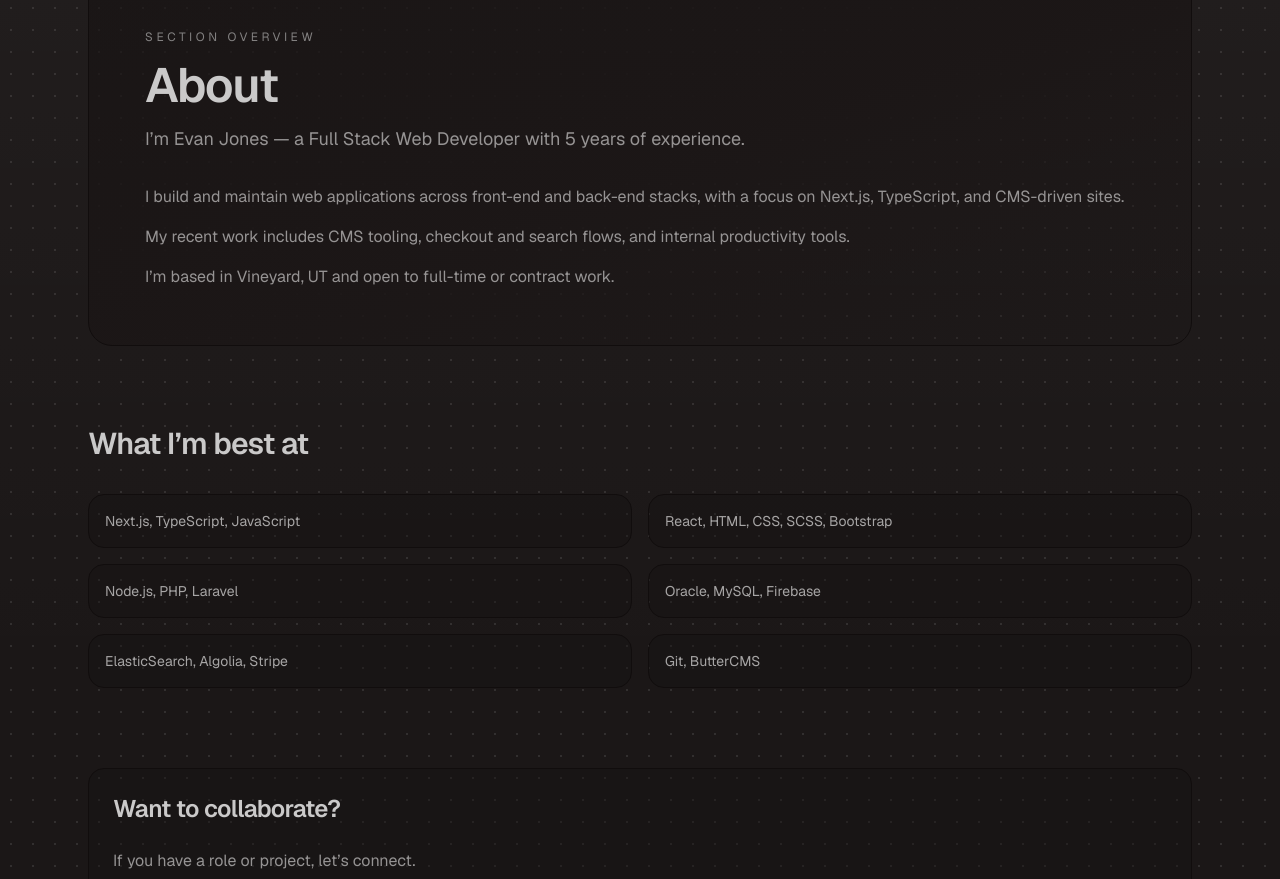
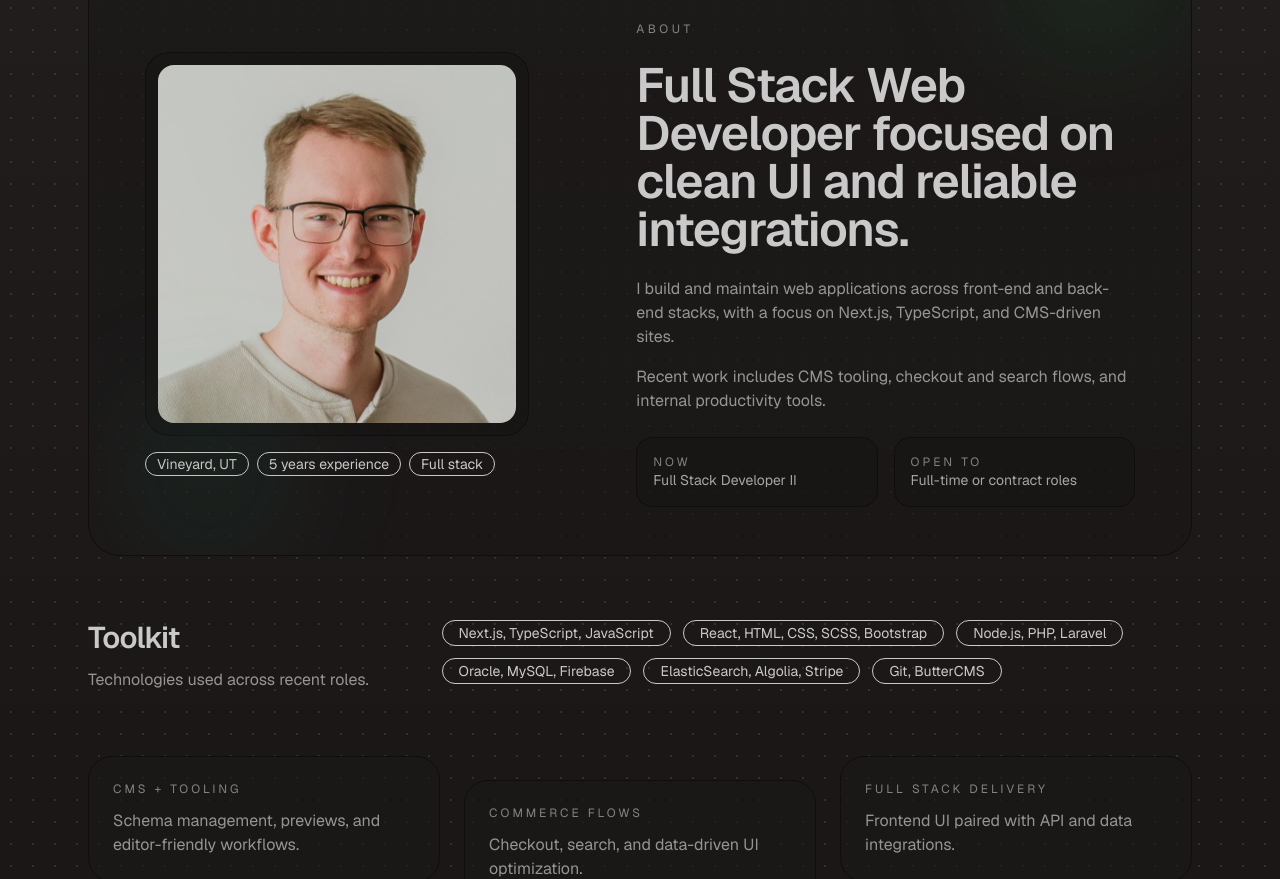
Before and after one commit to edj4960/portfolio-v5, a Next.js app: page /about in a window 1280 px wide. Shown: the part 157-1036 px from the top of the page. Built offline with nearby package versions, Linux system fonts and the light colour scheme.

Commit message:
Add profile image and enhance About page layout with improved UI and content structure

```diff
--- a/src/app/about/page.tsx
+++ b/src/app/about/page.tsx
@@ -1,5 +1,5 @@
+import Image from "next/image";
 import Link from "next/link";
-import PageHeader from "@/components/PageHeader";
 import PageCascade from "@/components/PageCascade";
 
 const strengths = [
@@ -11,48 +11,130 @@ const strengths = [
   "Git, ButterCMS",
 ];
 
+const focusAreas = [
+  {
+    title: "CMS + tooling",
+    description: "Schema management, previews, and editor-friendly workflows.",
+  },
+  {
+    title: "Commerce flows",
+    description: "Checkout, search, and data-driven UI optimization.",
+  },
+  {
+    title: "Full stack delivery",
+    description: "Frontend UI paired with API and data integrations.",
+  },
+];
+
 export default function AboutPage() {
   return (
-    <PageCascade className="space-y-20">
-      <section className="rounded-3xl border border-base-300 bg-gradient-to-br from-base-200/60 via-base-100 to-base-200/10 p-10 md:p-14">
-        <PageHeader
-          title="About"
-          subtitle="I’m Evan Jones — a Full Stack Web Developer with 5 years of experience."
+    <PageCascade className="space-y-16">
+      <section className="relative overflow-hidden rounded-[32px] border border-base-300 bg-base-100/70 px-8 py-12 md:px-12 lg:px-14">
+        <div className="pointer-events-none absolute -top-24 right-0 h-48 w-48 rounded-full bg-primary/10 blur-3xl" />
+        <div className="pointer-events-none absolute bottom-0 left-10 h-40 w-40 rounded-full bg-secondary/10 blur-3xl" />
+        <div className="grid gap-10 lg:grid-cols-[minmax(0,0.95fr)_minmax(0,1.05fr)] lg:items-center">
+          <div className="space-y-4">
+            <div className="mx-auto w-full max-w-sm rounded-3xl border border-base-300/80 bg-base-200/40 p-3 md:mx-0">
+              <Image
+                src="/profile.jpeg"
+                alt="Evan Jones"
+                width={700}
+                height={880}
+                className="h-auto w-full rounded-2xl object-cover"
+                priority
               />
-        <div className="mt-8 space-y-4 text-base text-base-content/70">
+            </div>
+            <div className="flex flex-wrap gap-2">
+              <span className="badge badge-outline">Vineyard, UT</span>
+              <span className="badge badge-outline">5 years experience</span>
+              <span className="badge badge-outline">Full stack</span>
+            </div>
+          </div>
+          <div className="space-y-6">
+            <p className="text-xs uppercase tracking-[0.3em] text-base-content/60">
+              About
+            </p>
+            <h1 className="text-4xl font-semibold tracking-tight md:text-5xl">
+              Full Stack Web Developer focused on clean UI and reliable
+              integrations.
+            </h1>
+            <div className="space-y-4 text-base text-base-content/70">
               <p>
-            I build and maintain web applications across front-end and back-end
-            stacks, with a focus on Next.js, TypeScript, and CMS-driven sites.
+                I build and maintain web applications across front-end and
+                back-end stacks, with a focus on Next.js, TypeScript, and
+                CMS-driven sites.
               </p>
               <p>
-            My recent work includes CMS tooling, checkout and search flows, and
+                Recent work includes CMS tooling, checkout and search flows, and
                 internal productivity tools.
               </p>
-          <p>
-            I’m based in Vineyard, UT and open to full-time or contract work.
+            </div>
+            <div className="grid gap-4 sm:grid-cols-2">
+              <div className="rounded-2xl border border-base-300 bg-base-200/40 p-4">
+                <p className="text-xs uppercase tracking-[0.25em] text-base-content/60">
+                  Now
                 </p>
+                <p className="text-sm text-base-content/80">
+                  Full Stack Developer II
+                </p>
+              </div>
+              <div className="rounded-2xl border border-base-300 bg-base-200/40 p-4">
+                <p className="text-xs uppercase tracking-[0.25em] text-base-content/60">
+                  Open to
+                </p>
+                <p className="text-sm text-base-content/80">
+                  Full-time or contract roles
+                </p>
+              </div>
+            </div>
+          </div>
         </div>
       </section>
 
-      <section className="space-y-8">
-        <h2 className="text-3xl font-semibold tracking-tight">What I’m best at</h2>
-        <ul className="grid gap-4 md:grid-cols-2">
+      <section className="grid gap-8 lg:grid-cols-[minmax(0,0.6fr)_minmax(0,1.4fr)] lg:items-start">
+        <div className="space-y-3">
+          <h2 className="text-3xl font-semibold tracking-tight">Toolkit</h2>
+          <p className="text-base text-base-content/70">
+            Technologies used across recent roles.
+          </p>
+        </div>
+        <div className="flex flex-wrap gap-3">
           {strengths.map((item) => (
-            <li key={item} className="rounded-2xl border border-base-300 bg-base-200/40 p-4">
-              <p className="text-sm text-base-content/80">{item}</p>
-            </li>
+            <span key={item} className="badge badge-outline px-4 py-3 text-sm">
+              {item}
+            </span>
           ))}
-        </ul>
+        </div>
       </section>
 
-      <section className="card border border-base-300 bg-base-200/40">
-        <div className="card-body space-y-4">
+      <section className="grid gap-6 lg:grid-cols-3">
+        {focusAreas.map((area, index) => (
+          <div
+            key={area.title}
+            className={`rounded-3xl border border-base-300 bg-base-100/70 p-6 ${
+              index === 1 ? "lg:translate-y-6" : ""
+            }`}
+          >
+            <p className="text-xs uppercase tracking-[0.25em] text-base-content/60">
+              {area.title}
+            </p>
+            <p className="mt-3 text-base text-base-content/70">
+              {area.description}
+            </p>
+          </div>
+        ))}
+      </section>
+
+      <section className="rounded-[28px] border border-base-300 bg-gradient-to-br from-base-200/50 via-base-100 to-base-200/10 p-8 md:p-10">
+        <div className="flex flex-col gap-6 md:flex-row md:items-center md:justify-between">
+          <div className="space-y-2">
             <h2 className="text-2xl font-semibold tracking-tight">
               Want to collaborate?
             </h2>
             <p className="text-base text-base-content/70">
               If you have a role or project, let’s connect.
             </p>
+          </div>
           <Link href="/contact" className="btn btn-primary btn-wide">
             Contact Me
           </Link>
```
Also changed, not shown: public/profile.jpeg (added). Lines whose indentation alone changed are shown as unchanged.
